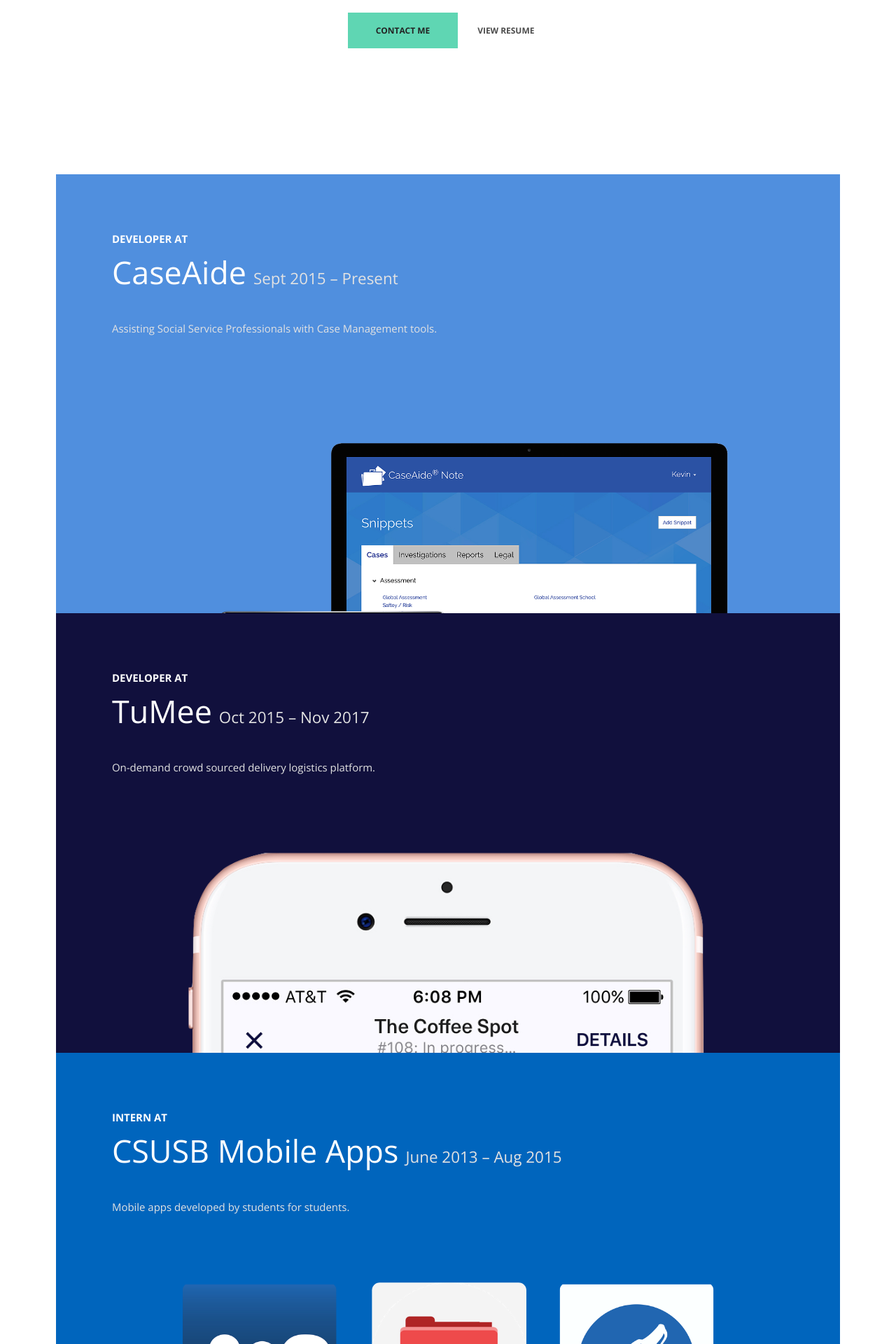
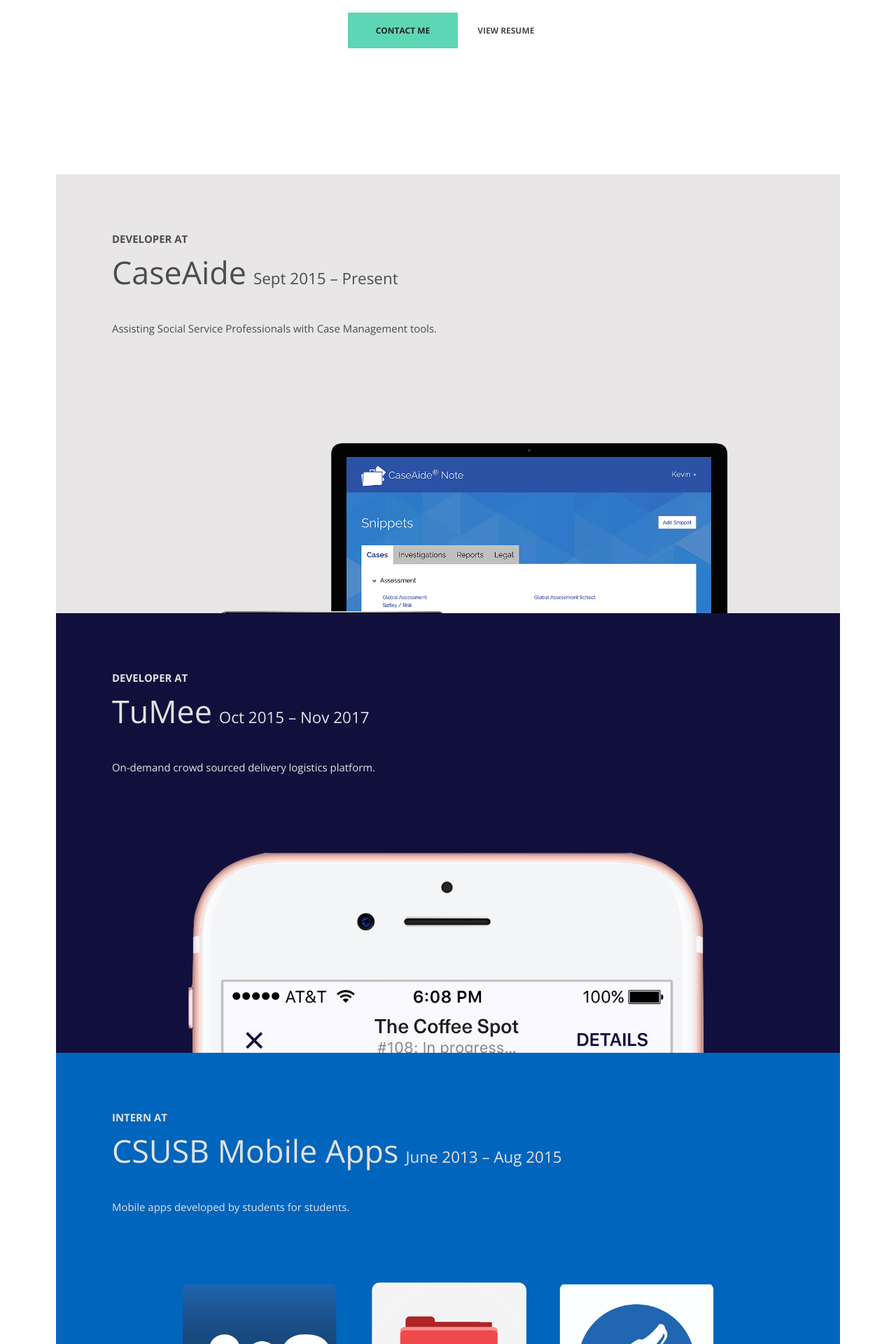
Before and after one commit to alanipce/mywebsite, a Jekyll site: the page built from index.html, in a window 1280 px wide. Shown: the part 408-2328 px from the top of the page at 70% size. Built offline with Jekyll 4.4.1, drawn with Linux system fonts in a browser that asks for light colours; nearby versions of some CDN libraries.

Commit message:
Update caseaide color to a more accessible color that contrasts better with text. Remove colors set by work container so that work items in container inherit the colors from work.

```diff
--- a/assets/css/main.scss
+++ b/assets/css/main.scss
@@ -80,12 +80,11 @@
     padding-bottom: 56%;
     cursor: pointer;
     background: #444;
-    color: $secondary-text-color-light;
     border: none;
   }
 
   .work-background--caseaide {
-    background: #508FDE;
+    background: #e8e6e6;
   }
 
   .work-background--tumee {
@@ -96,14 +95,6 @@
   .work-background--csusb-mobile-apps {
     background: #0065BD;
     @extend .site-section--dark;
-  }
-
-  .work-container .work__client {
-    color: $primary-text-color-light;
-  }
-
-  .work-container .work__role {
-    color: $primary-text-color-light;
   }
 
   .work-container .work {
@@ -138,7 +129,6 @@
     align-items: baseline;
   }
   .work__client {
-    color: $primary-text-color;
     font-size: 3rem;
     margin-right: 10px;
   }
```
Also changed, not shown: 1 other file.
